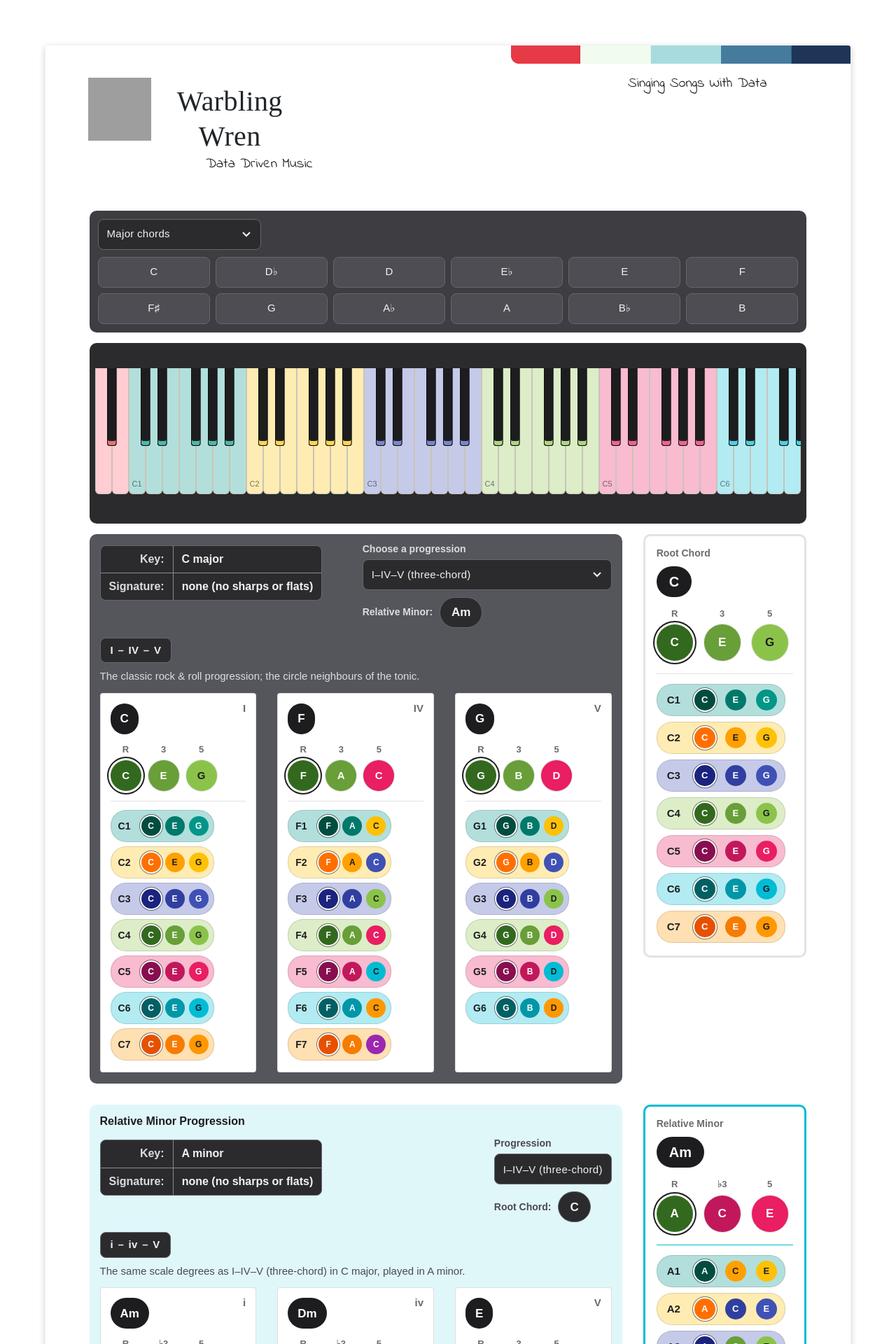
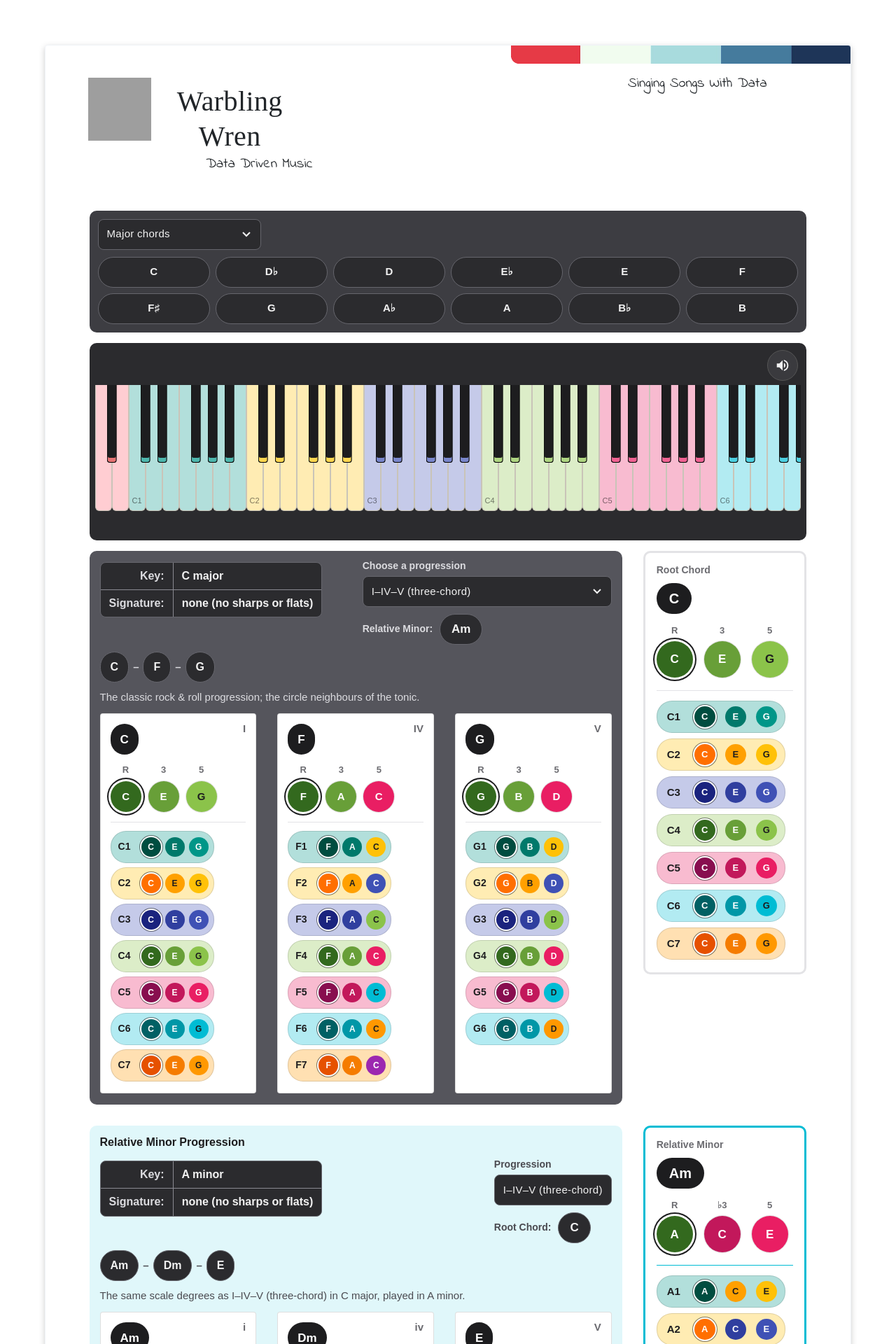
Before and after one commit to warblingwren/warblingwren.github.io, a Jekyll site: the page built from index.html, in a window 1280 px wide. Shown: the top 1920 px of the page at 70% size. Built offline with Jekyll 4.4.1, drawn with Linux system fonts in a browser that asks for light colours; some web fonts are replaced; grey boxes are pictures that could not be loaded.

Commit message:
update:chord and progression display

```diff
--- a/www/css/circle-o-5ths.css
+++ b/www/css/circle-o-5ths.css
@@ -94,23 +94,23 @@
   color: var(--cp-muted);
 }
 
-/* chosen sequence as a rounded badge, indented under the key box */
+/* chosen sequence: one chord badge per step (every bar for bar-based forms), in order */
 .cp-roman {
-  display: inline-block;
+  display: flex;
+  flex-wrap: wrap;
+  align-items: center;
+  gap: 6px;
   max-width: calc(100% - var(--cp-indent));
-  margin: 4px 0 8px var(--cp-indent);
-  padding: 6px 14px;
-  border: 1px solid var(--cc-btn-border, #66666d);
-  border-radius: 8px;
-  background: var(--cc-select-bg, #2b2b2e);
-  color: var(--cp-fg);
+  margin: 4px 0 10px var(--cp-indent);
+  box-sizing: border-box;
+}
+.cp-seq-sep {
   font-size: 15px;
   font-weight: 700;
-  letter-spacing: 0.02em;
-  word-spacing: 2px;
-  line-height: 1.5;
-  box-sizing: border-box;
+  color: var(--cp-muted);
+  user-select: none;
 }
+.cp--relative .cp-seq-sep { color: var(--cp-relative-muted); }
 
 /* "G♯dim is the vii° chord of A major." — explains a key that differs from the chord */
 .cp-note {
@@ -146,7 +146,8 @@
   font-weight: 700;
   color: var(--cp-muted);
 }
-.cp-rel-badge {
+.cp-rel-badge,
+.cp-seq-badge {
   appearance: none;
   -webkit-appearance: none;
   min-height: 44px;
@@ -161,9 +162,13 @@
   cursor: pointer;
   -webkit-tap-highlight-color: transparent;
 }
-.cp-rel-badge:hover { border-color: var(--cp-fg); }
-.cp-rel-badge:focus-visible { outline: 3px solid var(--cp-active); outline-offset: 2px; }
-.cp-rel-badge.is-active { box-shadow: 0 0 0 3px var(--cp-active); }
+.cp-rel-badge:hover,
+.cp-seq-badge:hover { border-color: var(--cp-fg); }
+.cp-rel-badge:focus-visible,
+.cp-seq-badge:focus-visible { outline: 3px solid var(--cp-active); outline-offset: 2px; }
+.cp-rel-badge.is-active,
+.cp-seq-badge.is-active { box-shadow: 0 0 0 3px var(--cp-active); }
+.cp-seq-badge { padding: 0 14px; font-size: 16px; white-space: nowrap; }
 
 /* static progression name (relative panel) — looks like the dropdown, not interactive */
 .cp-static {
@@ -252,6 +257,7 @@
 }
 
 @media (max-width: 430px) {
+  .cp-seq-badge { padding: 0 12px; font-size: 15px; }
   .cp-key-name,
   .cp-key-signature { font-size: 15px; }
   .cp-kv-label { min-width: 92px; }
--- a/www/css/piano-chords.css
+++ b/www/css/piano-chords.css
@@ -82,26 +82,29 @@
   gap: 8px;
 }
 
+/* chord buttons: rounded badges, same shape as .cd-name / .cp-rel-badge */
 .cc-btn {
   appearance: none;
   -webkit-appearance: none;
+  min-width: 0;
   min-height: 44px;
-  padding: 0 2px;
+  padding: 0 6px;
   border: 1px solid var(--cc-btn-border);
-  border-radius: 8px;
-  background: var(--cc-btn-bg);
+  border-radius: 22px;
+  background: var(--cc-select-bg);
   color: var(--cc-btn-fg);
   font: inherit;
   font-size: 15px;
+  font-weight: 700;
   white-space: nowrap;
   overflow: hidden;
   text-overflow: ellipsis;
   cursor: pointer;
   -webkit-tap-highlight-color: transparent;
-  transition: background-color 80ms linear;
+  transition: background-color 80ms linear, border-color 80ms linear;
 }
 
-.cc-btn:hover { background: var(--cc-btn-hover); }
+.cc-btn:hover { border-color: var(--cc-btn-fg); background: var(--cc-btn-hover); }
 .cc-btn:focus-visible { outline: 3px solid var(--cc-focus); outline-offset: 2px; }
 .cc-btn.is-active { background: var(--cc-active-bg); color: var(--cc-active-fg); border-color: var(--cc-active-bg); }
 .cc-btn.is-related { box-shadow: inset 0 0 0 2px var(--cc-related); }
--- a/www/css/piano.css
+++ b/www/css/piano.css
@@ -15,6 +15,10 @@
   --pk-focus: #3d7be8;
   --pk-label: rgba(0, 0, 0, 0.5);
   --pk-frame: #2b2b2e;
+  --pk-mute-bg: #3a3a3e;
+  --pk-mute-fg: #f2f2f2;
+  --pk-muted-bg: #c62828;        /* Material Red 800 — sound is off */
+  --pk-muted-fg: #ffffff;
 
   --pk-white-min: 24px;
   --pk-height: 180px;
@@ -251,10 +255,19 @@
   letter-spacing: 0.04em;
 }
 
-/* --- status indicator: upper-right of the keyboard ------------------------- */
+/* --- top row: status indicator + mute toggle (upper right) ------------------- */
+.pk-top {
+  display: flex;
+  align-items: center;
+  justify-content: flex-end;
+  gap: 10px;
+  margin: 0 4px 6px;
+}
+
 .pk-status {
+  flex: 1 1 auto;
+  min-width: 0;
   min-height: 20px;
-  margin: 0 4px 6px;
   color: #f2f2f2;
   font-size: 14px;
   font-weight: 700;
@@ -264,6 +277,28 @@
   overflow: hidden;
   text-overflow: ellipsis;
 }
+
+.pk-mute {
+  appearance: none;
+  -webkit-appearance: none;
+  flex: 0 0 auto;
+  display: inline-flex;
+  align-items: center;
+  justify-content: center;
+  width: 44px;
+  height: 44px;
+  padding: 0;
+  border: 1px solid #555;
+  border-radius: 22px;
+  background: var(--pk-mute-bg);
+  color: var(--pk-mute-fg);
+  cursor: pointer;
+  -webkit-tap-highlight-color: transparent;
+  transition: background-color 80ms linear;
+}
+.pk-mute:hover { border-color: var(--pk-mute-fg); }
+.pk-mute:focus-visible { outline: 3px solid var(--pk-focus); outline-offset: 2px; }
+.pk-mute.is-muted { background: var(--pk-muted-bg); border-color: var(--pk-muted-bg); color: var(--pk-muted-fg); }
 
 /* --- sticky keyboard (class added by piano.js) ------------------------------- */
 .pk-sticky {
--- a/www/js/circle-o-5ths.js
+++ b/www/js/circle-o-5ths.js
@@ -318,8 +318,9 @@ export async function renderCircleProgressions(opts = {}) {
     const head = el('div', 'cp-head');
     const keyBox = el('div', 'cp-key');
     const controls = el('div', 'cp-controls');
-    const roman = el('div', 'cp-roman');
-    roman.setAttribute('aria-label', 'Chosen progression');
+    const roman = el('div', 'cp-roman');              // chord badges of the chosen progression, in order
+    roman.setAttribute('role', 'group');
+    roman.setAttribute('aria-label', 'Chosen progression chords');
     const desc = el('div', 'cp-desc');
     const note = el('div', 'cp-note');                 // why the key differs from the chord (dim chords)
     note.hidden = true;
@@ -352,6 +353,7 @@ export async function renderCircleProgressions(opts = {}) {
     const chords = circle.resolve(k, prog);
     // Bootstrap columns: 1 per row on phones, 2 on small screens, all on one row from lg up
     cards.dataset.tones = String(Math.max(...chords.map((c) => c.tones.length)));
+    const items = [];                                        // one per step: {chord, card, label}
     for (const chord of chords) {
       const tones = voice(chord);
       const col = el('div', 'col-12 mb-3 cp-col');           // width set by layoutCards()
@@ -400,8 +402,35 @@ export async function renderCircleProgressions(opts = {}) {
       card.append(body);
       col.append(card);
       cards.append(col);
+      items.push({ chord, card, label });
     }
     layoutCards(cards);
+    return items;
+  }
+
+  // Chosen progression as chord badges (the roman numerals are in the dropdown).
+  // Bar-based forms (blues) show every bar, separated by '|'; others by '–'.
+  // Each badge is exactly the chord on its card and plays it the same way.
+  function renderSequence(panel, prog, items) {
+    const box = panel.roman;
+    box.replaceChildren();
+    const bars = Array.isArray(prog.bars);
+    const order = bars ? prog.bars : items.map((_, i) => i);
+    order.forEach((stepIdx, i) => {
+      const item = items[stepIdx];
+      if (!item) return;
+      if (i > 0) {
+        const sep = el('span', 'cp-seq-sep', bars ? '|' : '–');
+        sep.setAttribute('aria-hidden', 'true');
+        box.append(sep);
+      }
+      const { chord, card, label } = item;
+      const b = el('button', 'cp-seq-badge', chord.name);
+      b.type = 'button';
+      b.setAttribute('aria-label', `${bars ? `Bar ${i + 1}: ` : ''}play ${chord.name} (${chord.roman}) and highlight it on the keyboard`);
+      b.addEventListener('click', () => playChord(chord, card, b, panel.emit, label));
+      box.append(b);
+    });
   }
 
   // Bootstrap columns sized to the panel's own width (not the screen): as many cards per row
@@ -494,9 +523,8 @@ export async function renderCircleProgressions(opts = {}) {
     // root panel: major key
     const rootProg = progIn(majorKey);
     renderKeyBox(root.keyBox, majorKey);
-    root.roman.textContent = rootProg.roman;
     root.desc.textContent = descIn(majorKey);
-    renderCards(root, majorKey, rootProg);
+    renderSequence(root, rootProg, renderCards(root, majorKey, rootProg));
 
     // "Relative Minor:" = exactly the chord in #minor-chord-data
     relChord = panelMinor ? asBadgeChord(panelMinor, 'i') : { ...circle.tonicChord(minorKey), roman: 'i' };
@@ -514,9 +542,8 @@ export async function renderCircleProgressions(opts = {}) {
       rootChordRef = panelRoot ? asBadgeChord(panelRoot, 'I') : { ...circle.tonicChord(majorKey), roman: 'I' };
       rootBadge.textContent = rootChordRef.name;
       rootBadge.setAttribute('aria-label', `Play the root chord ${rootChordRef.name} and highlight it on the keyboard`);
-      rel.roman.textContent = minorProg.roman;
       rel.desc.textContent = descIn(minorKey);
-      renderCards(rel, minorKey, minorProg);
+      renderSequence(rel, minorProg, renderCards(rel, minorKey, minorProg));
     }
 
     root.emit('progression:change', { key: majorKey.name, relativeKey: minorKey.name, progression: currentProg.id });
--- a/www/js/piano-audio.js
+++ b/www/js/piano-audio.js
@@ -8,7 +8,7 @@
 // =============================================================================
 //
 // SYNC POINT (note_ref -> sample filename): '#' -> 's'   e.g. 'C#4' -> 'Cs4'
-//   Must match: piano-keyboard.js noteToFileStem, Python backend (future), DATA/piano/*
+//   Must match: piano.js noteToFileStem, Python backend (future), DATA/piano/*
 // =============================================================================
 
 const NOTE_RE = /^([A-G])(#?)([0-8])$/;
@@ -36,6 +36,9 @@ const fileStem = (note) => note.replace('#', 's');
  * @param {boolean} opts.ringUntilNext true = sound rings until the next play; key-up ignored (default true)
  * @param {number} opts.maxShift       max semitones to pitch-shift a fallback sample (default 3)
  * @param {string[]} opts.missing      note_refs with no sample file — skipped without a request
+ * @param {boolean} opts.muted         start muted (default false)
+ * @param {EventTarget|null} opts.muteEvents  listens here for 'piano:mute' {muted} from the
+ *                                     keyboard's mute button (default document; null = don't listen)
  */
 export function createPianoAudio(opts = {}) {
   const {
@@ -46,6 +49,8 @@ export function createPianoAudio(opts = {}) {
     ringUntilNext = true,
     maxShift = 3,
     missing = [],
+    muted: startMuted = false,
+    muteEvents = document,
   } = opts;
 
   const Ctx = window.AudioContext || window.webkitAudioContext;
@@ -61,6 +66,7 @@ export function createPianoAudio(opts = {}) {
   const voices = new Set();    // {note, src, gain}
   const held = new Set();      // ringUntilNext=false only: keys currently down
   let generation = 0;          // newest play wins if samples load out of order
+  let muted = Boolean(startMuted);
 
   // --- loading ------------------------------------------------------------
   function loadMidi(midi) {
@@ -121,6 +127,7 @@ export function createPianoAudio(opts = {}) {
    * @param {number} strumMs   delay between notes
    */
   async function strike(notes, velocity = 1, strumMs = 0) {
+    if (muted) return;
     const midis = notes.map(noteToMidi).filter((m) => m !== null);
     if (!midis.length) return;
     const my = ++generation;
@@ -131,6 +138,7 @@ export function createPianoAudio(opts = {}) {
 
     const resolved = await Promise.all(midis.map(resolve));
     if (ringUntilNext && my !== generation) return; // a newer strike superseded this one
+    if (muted) return;                               // muted while the samples were loading
 
     const t0 = ctx.currentTime;
     resolved.forEach((res, i) => {
@@ -163,6 +171,18 @@ export function createPianoAudio(opts = {}) {
     [...voices].forEach((v) => fade(v, sec));
   }
 
+  // Mute: nothing sounds until unmuted; anything ringing fades out quickly.
+  function setMuted(on) {
+    muted = Boolean(on);
+    if (muted) stopAll(0.05);
+    return muted;
+  }
+
+  // The keyboard's mute button emits 'piano:mute' (bubbles to document)
+  if (muteEvents && typeof muteEvents.addEventListener === 'function') {
+    muteEvents.addEventListener('piano:mute', (e) => setMuted(Boolean(e.detail && e.detail.muted)));
+  }
+
   function preload(notes) {
     return Promise.all(
       [...notes].map((n) => noteToMidi(n)).filter((m) => m !== null).map(loadMidi),
@@ -175,6 +195,8 @@ export function createPianoAudio(opts = {}) {
     release,
     preload,
     stopAll,
+    setMuted,
+    isMuted: () => muted,
     setVolume: (v) => { master.gain.value = Math.max(0, Math.min(1, v)); },
     context: ctx,
   };
--- a/www/js/piano.js
+++ b/www/js/piano.js
@@ -130,12 +130,15 @@ function sliceRange(all, from, to) {
  * @param {string}  opts.chordShade     shade for chord-tone keys (default '700')
  * Last played key stays colored (octave family, darker toward the root) until the next key.
  * @param {object}  opts.palette        palette override (default window.material_colors)
+ * @param {boolean} opts.muteButton     show the mute toggle at the upper right (default true)
+ * @param {boolean} opts.muted          start muted (default false)
  * @returns {Promise<object>} API: highlight, clear, shiftOctave, isCompact, keys(), octaveColors(),
  *          showChord(pitchClasses), clearChord(), markNotes(list), clearMarks(),
  *          notesWithPitchClass(pc), roleColor(note, rank), setStatus(text), clearStatus(),
- *          lastPlayed(), clearPlayed(), destroy
+ *          lastPlayed(), clearPlayed(), setMuted(bool), isMuted(), destroy
  * Emits on container: 'piano:press' / 'piano:release'  detail {note, index, file}
  *                     'piano:rerender'                 detail {from, to, compact}
+ *                     'piano:mute'                     detail {muted}  (piano-audio.js listens on document)
  */
 export async function renderPianoKeyboard(target = 'piano-keyboard', opts = {}) {
   const {
@@ -155,6 +158,8 @@ export async function renderPianoKeyboard(target = 'piano-keyboard', opts = {})
     accentShade = '300',
     chordShade = '700',
     palette = null,
+    muteButton = true,
+    muted: startMuted = false,
   } = opts;
 
   const octaveColorMap = octaveColors
@@ -198,6 +203,29 @@ export async function renderPianoKeyboard(target = 'piano-keyboard', opts = {})
     if (statusEl) statusEl.textContent = statusText;
   }
   const prettyNote = (n) => n.replace('#', '♯');
+  let muted = Boolean(startMuted);  // persists across re-renders
+  let muteEl = null;
+  const SPEAKER = '<path d="M3 9v6h4l5 5V4L7 9H3z" fill="currentColor"/>';
+  const ICON_ON = `<svg viewBox="0 0 24 24" width="22" height="22" aria-hidden="true" focusable="false">${SPEAKER}`
+    + '<path d="M16.5 12a4.5 4.5 0 0 0-2.5-4v8a4.5 4.5 0 0 0 2.5-4zM14 3.2v2.1a7 7 0 0 1 0 13.4v2.1a9 9 0 0 0 0-17.6z" fill="currentColor"/></svg>';
+  const ICON_OFF = `<svg viewBox="0 0 24 24" width="22" height="22" aria-hidden="true" focusable="false">${SPEAKER}`
+    + '<path d="M15 9l6 6M21 9l-6 6" stroke="currentColor" stroke-width="2" stroke-linecap="round" fill="none"/></svg>';
+  function paintMute() {
+    if (!muteEl) return;
+    muteEl.classList.toggle('is-muted', muted);
+    muteEl.setAttribute('aria-pressed', String(muted));
+    muteEl.setAttribute('aria-label', muted ? 'Unmute keyboard sound' : 'Mute keyboard sound');
+    muteEl.title = muted ? 'Sound off — click to unmute' : 'Sound on — click to mute';
+    muteEl.innerHTML = muted ? ICON_OFF : ICON_ON;  // static markup only, no data
+  }
+  function setMuted(on) {
+    const next = Boolean(on);
+    const changed = next !== muted;
+    muted = next;
+    paintMute();
+    if (changed) emit('piano:mute', { muted });
+    return muted;
+  }
   let rail = null;              // badge row under the keys
 
   container.classList.add('pk');
@@ -414,13 +442,26 @@ export async function renderPianoKeyboard(target = 'piano-keyboard', opts = {})
     container.replaceChildren();
     container.classList.toggle('pk-compact', compact);
 
-    // status: what the keyboard is showing and its relationship ("Root Chord C", "Note C♯4 · Key 41")
+    // top row: status (what the keyboard is showing, e.g. "Root Chord C", "Note C♯4 · Key 41")
+    // and the mute toggle in the upper-right corner
+    const top = document.createElement('div');
+    top.className = 'pk-top';
     statusEl = document.createElement('div');
     statusEl.className = 'pk-status';
     statusEl.setAttribute('role', 'status');
     statusEl.setAttribute('aria-live', 'polite');
     statusEl.textContent = statusText;
-    container.append(statusEl);
+    top.append(statusEl);
+    muteEl = null;
+    if (muteButton) {
+      muteEl = document.createElement('button');
+      muteEl.type = 'button';
+      muteEl.className = 'pk-mute';
+      muteEl.addEventListener('click', () => setMuted(!muted));
+      paintMute();
+      top.append(muteEl);
+    }
+    container.append(top);
 
     if (compact) container.append(buildControls());
 
@@ -524,6 +565,9 @@ export async function renderPianoKeyboard(target = 'piano-keyboard', opts = {})
     /** Upper-right indicator text, e.g. 'Root Chord C' or 'Relative Minor Chord Am'. */
     setStatus: (text) => setStatus(text),
     clearStatus: () => setStatus(''),
+    /** Mute toggle; emits 'piano:mute' {muted} so piano-audio.js silences every play path. */
+    setMuted: (on) => setMuted(on),
+    isMuted: () => muted,
     lastPlayed: () => lastPlayed,
     clearPlayed() {
       if (lastPlayed) keyMap.get(lastPlayed)?.classList.remove('is-played');
```
